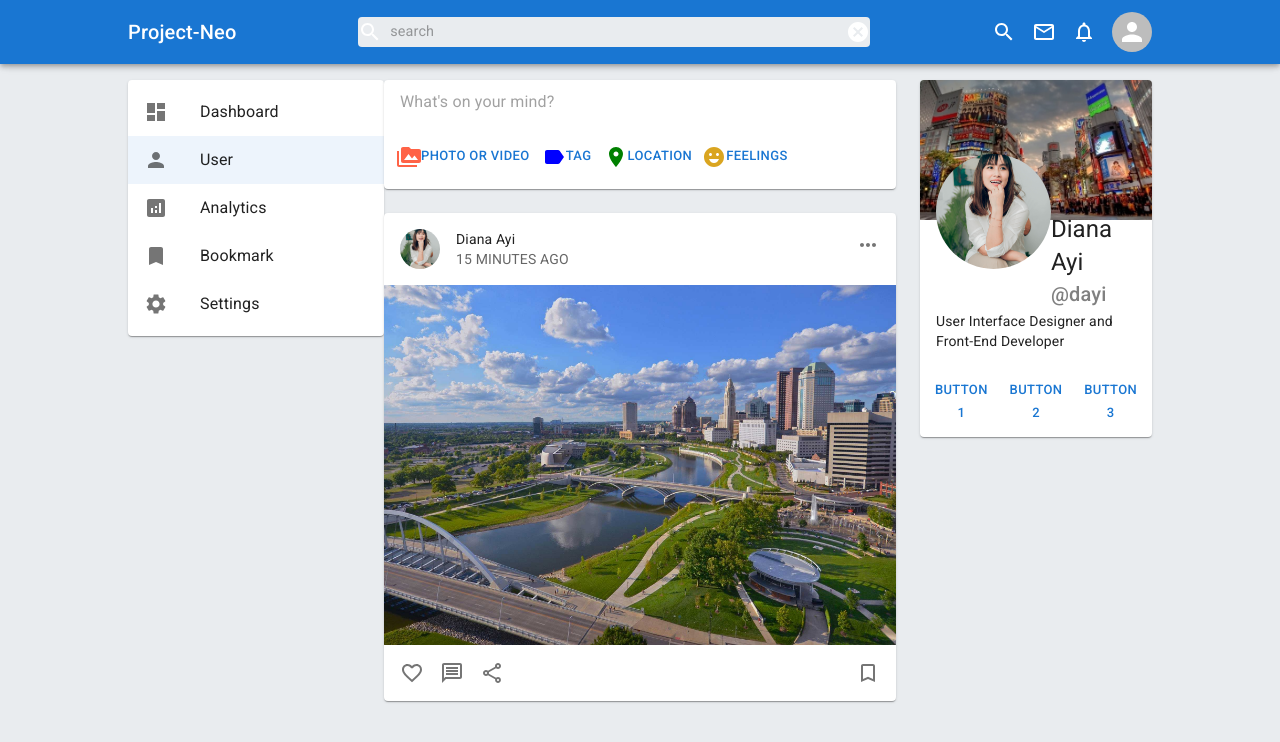
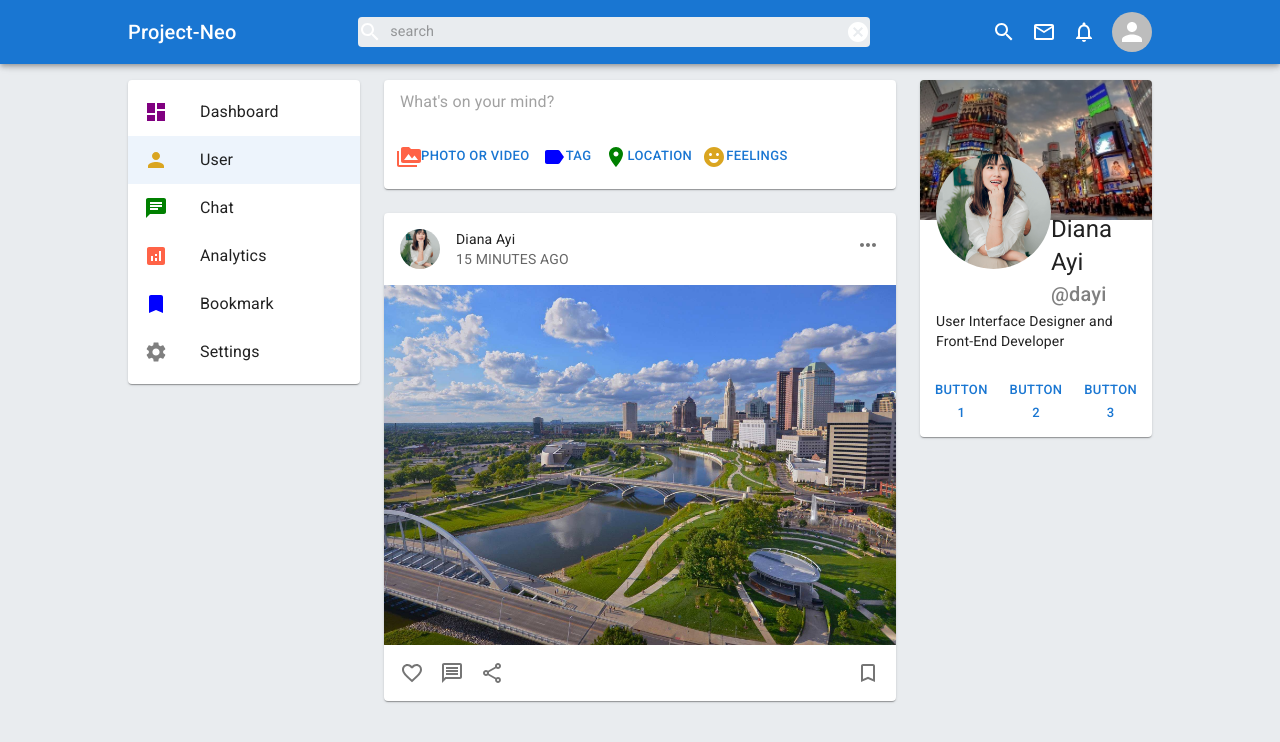
Before and after one commit to jpzambranoleon/project-neo-front-end, a React (Create React App) app: page / in a window 1280 px wide. Shown: the top 742 px of the page. Built offline with nearby package versions, Linux system fonts and the light colour scheme.

Commit message:
updated Sidebar.jsx

```diff
--- a/src/pages/homePage/components/Sidebar.jsx
+++ b/src/pages/homePage/components/Sidebar.jsx
@@ -10,14 +10,14 @@ const Sidebar = () => {
     };
 
     return (
-        <Card sx={{ maxWidth: 283 }}>
+        <Card sx={{ mr: 3 }}>
             <List component="nav" aria-label="main mailbox folders">
                 <ListItemButton
                     selected={selectedIndex === 0}
                     onClick={(event) => handleListItemClick(event, 0)}
                 >
                     <ListItemIcon>
-                        <Dashboard />
+                        <Dashboard htmlColor="purple"/>
                     </ListItemIcon>
                     <ListItemText primary="Dashboard" />
                 </ListItemButton>
@@ -26,7 +26,7 @@ const Sidebar = () => {
                     onClick={(event) => handleListItemClick(event, 1)}
                 >
                     <ListItemIcon>
-                        <Person />
+                        <Person htmlColor="goldenrod"/>
                     </ListItemIcon>
                     <ListItemText primary="User" />
                 </ListItemButton>
@@ -35,25 +35,34 @@ const Sidebar = () => {
                     onClick={(event) => handleListItemClick(event, 2)}
                 >
                     <ListItemIcon>
-                        <Analytics />
+                        <Chat htmlColor="green"/>
                     </ListItemIcon>
-                    <ListItemText primary="Analytics" />
+                    <ListItemText primary="Chat" />
                 </ListItemButton>
                 <ListItemButton
                     selected={selectedIndex === 3}
                     onClick={(event) => handleListItemClick(event, 3)}
                 >
                     <ListItemIcon>
-                        <Bookmark />
+                        <Analytics htmlColor="tomato"/>
                     </ListItemIcon>
-                    <ListItemText primary="Bookmark" />
+                    <ListItemText primary="Analytics" />
                 </ListItemButton>
                 <ListItemButton
                     selected={selectedIndex === 4}
                     onClick={(event) => handleListItemClick(event, 4)}
                 >
                     <ListItemIcon>
-                        <Settings />
+                        <Bookmark htmlColor="blue"/>
+                    </ListItemIcon>
+                    <ListItemText primary="Bookmark" />
+                </ListItemButton>
+                <ListItemButton
+                    selected={selectedIndex === 5}
+                    onClick={(event) => handleListItemClick(event, 5)}
+                >
+                    <ListItemIcon>
+                        <Settings htmlColor="grey"/>
                     </ListItemIcon>
                     <ListItemText primary="Settings" />
                 </ListItemButton>
```
